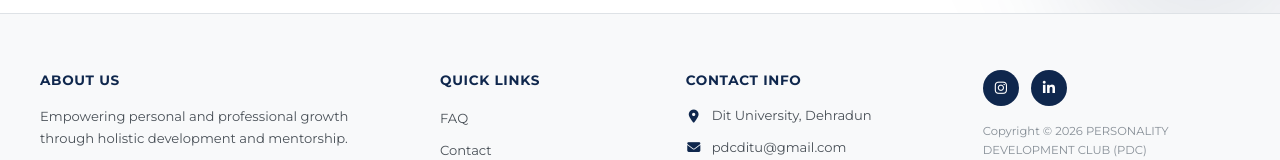
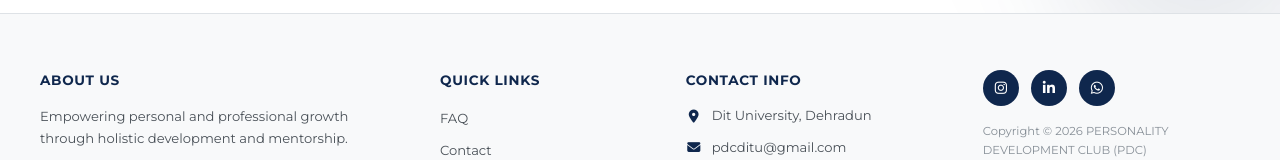
Before and after one commit to karan1828-ux/PDC-WEBSITE, a React (Vite) app in the folder Frontend/: page / in a window 1280 px wide. Shown: the part 1984-2144 px from the top of the page. Built offline with nearby package versions, Linux system fonts and the light colour scheme; no server answers.

Commit message:
whatsapp icon added

```diff
--- a/Frontend/src/components/Footer/Footer.jsx
+++ b/Frontend/src/components/Footer/Footer.jsx
@@ -80,6 +80,10 @@ function Footer() {
               <a href="https://www.linkedin.com/company/personality-development-club-pdc/posts/" target="_blank" rel="noopener noreferrer" className="flex items-center justify-center w-9 h-9 rounded-full bg-[#0f274d] text-white hover:bg-[#f0a04b] transition-all">
                 <i className="fa-brands fa-linkedin-in text-sm"></i>
               </a>
+
+              <a href="https://chat.whatsapp.com/EcWTYYT8HZfH0Es4w0eDYU" target="_blank" rel="noopener noreferrer" className="flex items-center justify-center w-9 h-9 rounded-full bg-[#0f274d] text-white hover:bg-[#f0a04b] transition-all">
+                <i className="fa-brands fa-whatsapp text-sm"></i>
+              </a>
             </div>
 
             <p className="text-[0.72rem] text-[#868e96] leading-relaxed max-w-[220px]">
--- /dev/null
+++ b/package.json
@@ -0,0 +1,5 @@
+{
+  "dependencies": {
+    "axios": "^1.18.1"
+  }
+}
```
